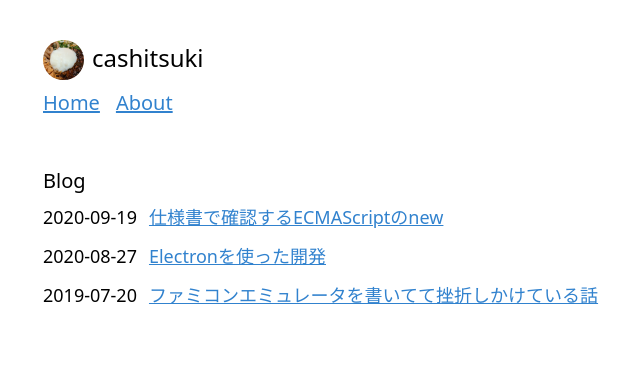
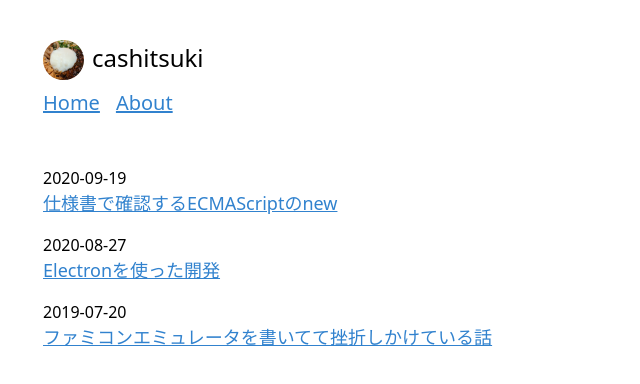
Before and after one commit to jueve/blog, a Next.js app: page / in a window 1280 px wide. Shown: the top 384 px of the page, without its empty margins (73-713 px from the left). Built offline with nearby package versions, Linux system fonts and the light colour scheme.

Commit message:
記事一覧の表示を変更

```diff
--- a/components/ArticleList.tsx
+++ b/components/ArticleList.tsx
@@ -6,9 +6,6 @@ export function ArticleList(summaries: ArticleSummaries): JSX.Element {
   const allArticles: Array<Summary> = summaries.summaries;
   return (
     <div>
-      <div className="mb-2">
-        <h2 className="text-xl">Blog</h2>
-      </div>
       <div>
         {allArticles.map((summary: Summary) => (
           <ArticleSummary {...summary} key={summary.title} />
--- a/components/ArticleSummary.tsx
+++ b/components/ArticleSummary.tsx
@@ -4,13 +4,11 @@ import Link from "next/link";
 
 export function ArticleSummary(summary: Summary): JSX.Element {
   return (
-    <div className="flex mb-3 text-lg">
-      <div className="mr-3">{summary.date}</div>
-      <div>
-        <Link href={`/article/${summary.slug}`}>
-          <a className="text-blue-600 underline">{summary.title}</a>
-        </Link>
-      </div>
+    <div className="mb-4">
+      <p className="strong">{summary.date}</p>
+      <Link href={`/article/${summary.slug}`}>
+        <a className="text-lg text-blue-600 underline">{summary.title}</a>
+      </Link>
     </div>
   );
 }
```
